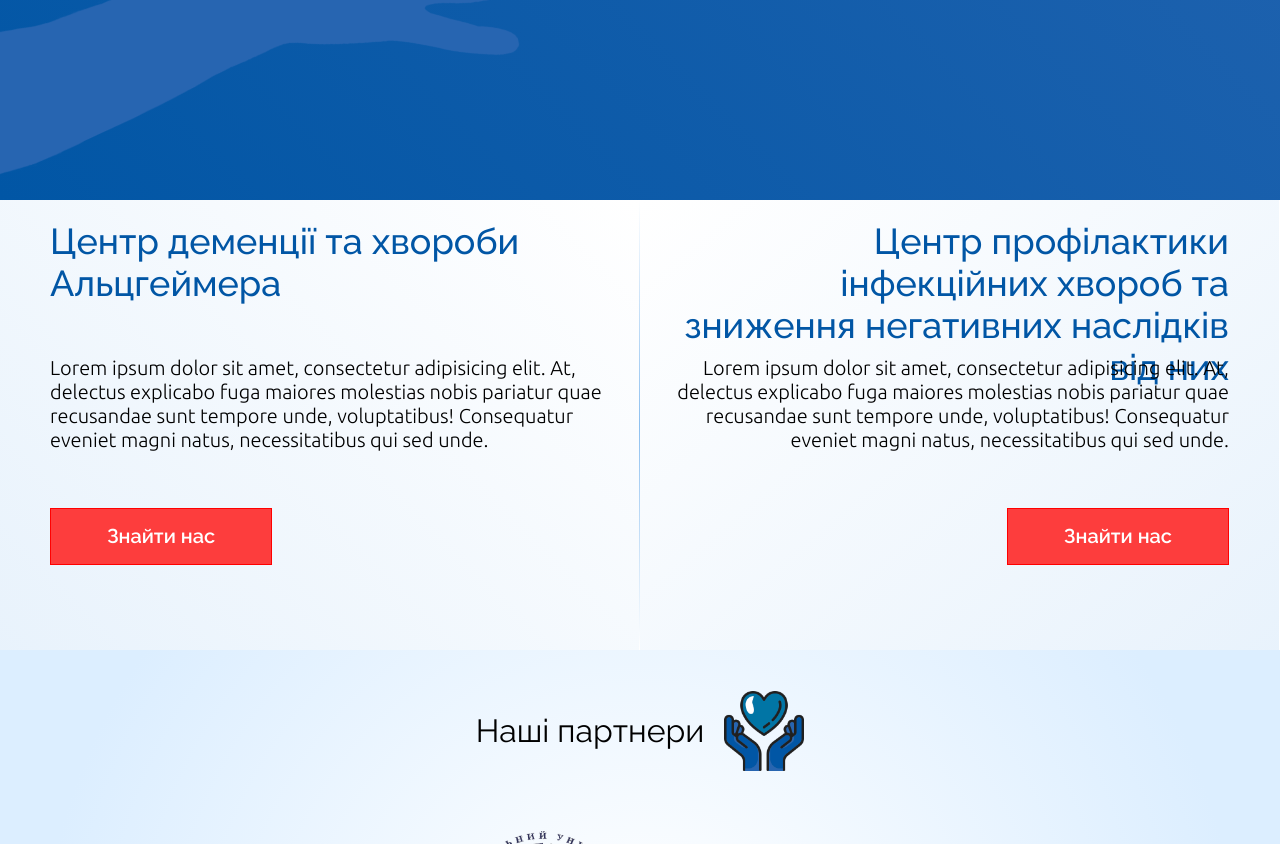
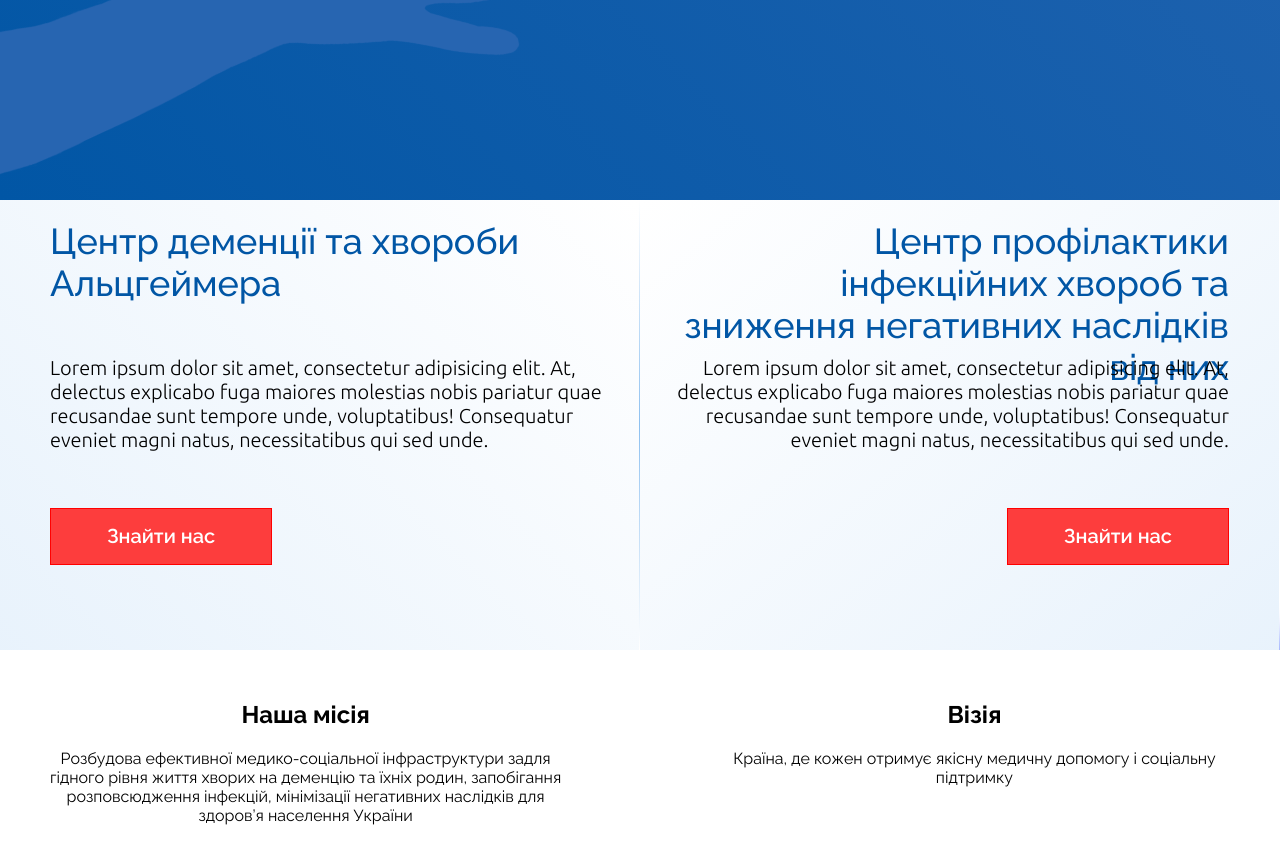
Before and after one commit to VasyaYovbak/LIDER, a PHP site: page / in a window 1280 px wide. Shown: the part 600-1444 px from the top of the page. Run offline with PHP 8.4, Linux system fonts and the light colour scheme; style sheets or scripts are compiled from the project's sources.

Commit message:
Values section added.

```diff
--- a/index.html
+++ b/index.html
@@ -89,47 +89,22 @@
         </div>
     </div>
 </section>
-<!--<header>-->
-<!--    <div class="container">-->
-<!--        <div class="institute">-->
 
-<!--        </div>-->
-<!--        <div class="abbreviation">-->
-<!--            &lt;!&ndash;            <p><span>L-</span> LVIV</p>&ndash;&gt;-->
-<!--            &lt;!&ndash;            <p><span>I -</span> INSTITUTE OF</p>&ndash;&gt;-->
-<!--            &lt;!&ndash;            <p><span>D-</span> DEVELOPMENT AND</p>&ndash;&gt;-->
-<!--            &lt;!&ndash;            <p><span>E-</span> ENHANCEMENT OF</p>&ndash;&gt;-->
-<!--            &lt;!&ndash;            <p><span>R-</span> RESEARCHES</p>&ndash;&gt;-->
-<!--            <p>Інститут Медико-Соціальних Ініціатив "ЛІДЕР"</p>-->
-<!--        </div>-->
-<!--        <div class="institute">-->
+<section class="values">
+    <div class="container">
+        <div class="mission">
+            <h2>Наша місія</h2>
+            <p>Розбудова ефективної медико-соціальної інфраструктури задля гідного рівня життя хворих на деменцію та їхніх
+                родин, запобігання розповсюдження інфекцій, мінімізації негативних наслідків для здоров’я населення
+                України</p>
+        </div>
+        <div class="vision">
+            <h2>Візія</h2>
+            <p>Країна, де кожен отримує якісну медичну допомогу і соціальну підтримку</p>
+        </div>
+    </div>
+</section>
 
-<!--        </div>-->
-<!--    </div>-->
-<!--</header>-->
-<!--<section class="mission">-->
-<!--    <div class="container">-->
-<!--        <h2>Місія</h2>-->
-<!--    </div>-->
-<!--</section>-->
-<!--<section class="partners">-->
-<!--    <div class="container">-->
-<!--        <h2>Партнери</h2>-->
-<!--        <div class="partners_list">-->
-<!--            <img class="arrow"-->
-<!--                 src="https://cutewallpaper.org/21/left-arrow-transparent-background/Download-Left-Arrow-PNG-File-321-Free-Transparent-PNG-.png"-->
-<!--                 alt="right arrow">-->
-<!--            <a href="#" class="partner_logo"></a>-->
-<!--            <a href="" class="partner_logo"></a>-->
-<!--            <a href="" class="partner_logo"></a>-->
-<!--            <img class="arrow"-->
-<!--                 src="https://cutewallpaper.org/21/left-arrow-transparent-background/Download-Left-Arrow-PNG-File-321-Free-Transparent-PNG-.png"-->
-<!--                 alt="right arrow">-->
-<!--        </div>-->
-<!--    </div>-->
-<!--</section>-->
-
-<!--<script src="dist/bundle.js"></script>-->
 <section class="partners" id="partners">
     <div class="container">
         <div class="partners_header">
@@ -137,17 +112,21 @@
             <img src="resources/images/hands-with-heart.png" alt="">
         </div>
         <div class="partners-container">
-            <img src="https://static.wixstatic.com/media/00af0b_1b61b582da7d430b9b7a111c78f3371a~mv2.png/v1/fill/w_1293,h_722,al_c/00af0b_1b61b582da7d430b9b7a111c78f3371a~mv2.png" alt="">
+            <img src="https://static.wixstatic.com/media/00af0b_1b61b582da7d430b9b7a111c78f3371a~mv2.png/v1/fill/w_1293,h_722,al_c/00af0b_1b61b582da7d430b9b7a111c78f3371a~mv2.png"
+                 alt="">
             <img src="resources/images/lpnu_logo.png" alt="">
             <img src="https://i.pinimg.com/originals/15/b1/46/15b146e36609936e0d3336a1f4265770.png" alt="">
-            <img src="https://upload.wikimedia.org/wikipedia/commons/thumb/2/2f/Google_2015_logo.svg/2560px-Google_2015_logo.svg.png" alt="">
+            <img src="https://upload.wikimedia.org/wikipedia/commons/thumb/2/2f/Google_2015_logo.svg/2560px-Google_2015_logo.svg.png"
+                 alt="">
             <img src="resources/images/lpnu_logo.png" alt="">
             <img src="https://i.pinimg.com/originals/15/b1/46/15b146e36609936e0d3336a1f4265770.png" alt="">
             <img src="resources/images/lpnu_logo.png" alt="">
             <img src="resources/images/lpnu_logo.png" alt="">
-            <img src="https://upload.wikimedia.org/wikipedia/commons/thumb/2/2f/Google_2015_logo.svg/2560px-Google_2015_logo.svg.png" alt="">
+            <img src="https://upload.wikimedia.org/wikipedia/commons/thumb/2/2f/Google_2015_logo.svg/2560px-Google_2015_logo.svg.png"
+                 alt="">
             <img src="resources/images/lpnu_logo.png" alt="">
-            <img src="https://static.wixstatic.com/media/00af0b_1b61b582da7d430b9b7a111c78f3371a~mv2.png/v1/fill/w_1293,h_722,al_c/00af0b_1b61b582da7d430b9b7a111c78f3371a~mv2.png" alt="">
+            <img src="https://static.wixstatic.com/media/00af0b_1b61b582da7d430b9b7a111c78f3371a~mv2.png/v1/fill/w_1293,h_722,al_c/00af0b_1b61b582da7d430b9b7a111c78f3371a~mv2.png"
+                 alt="">
             <img src="https://i.pinimg.com/originals/15/b1/46/15b146e36609936e0d3336a1f4265770.png" alt="">
         </div>
     </div>
--- a/scss/style.scss
+++ b/scss/style.scss
@@ -240,6 +240,22 @@ header {
   }
 }
 
+.values {
+  z-index: 1;
+  padding: 30px 0;
+  text-align: center;
+  box-shadow: 0 0 27px 14px rgba(135, 159, 255, 1);
+
+  .container {
+    display: flex;
+    justify-content: space-between;
+
+    div {
+      width: 45%;
+    }
+  }
+}
+
 .partners {
   background: rgb(255,255,255);
   background: radial-gradient(circle, rgba(255,255,255,1) 4%, rgba(220,238,255,1) 83%);
```
